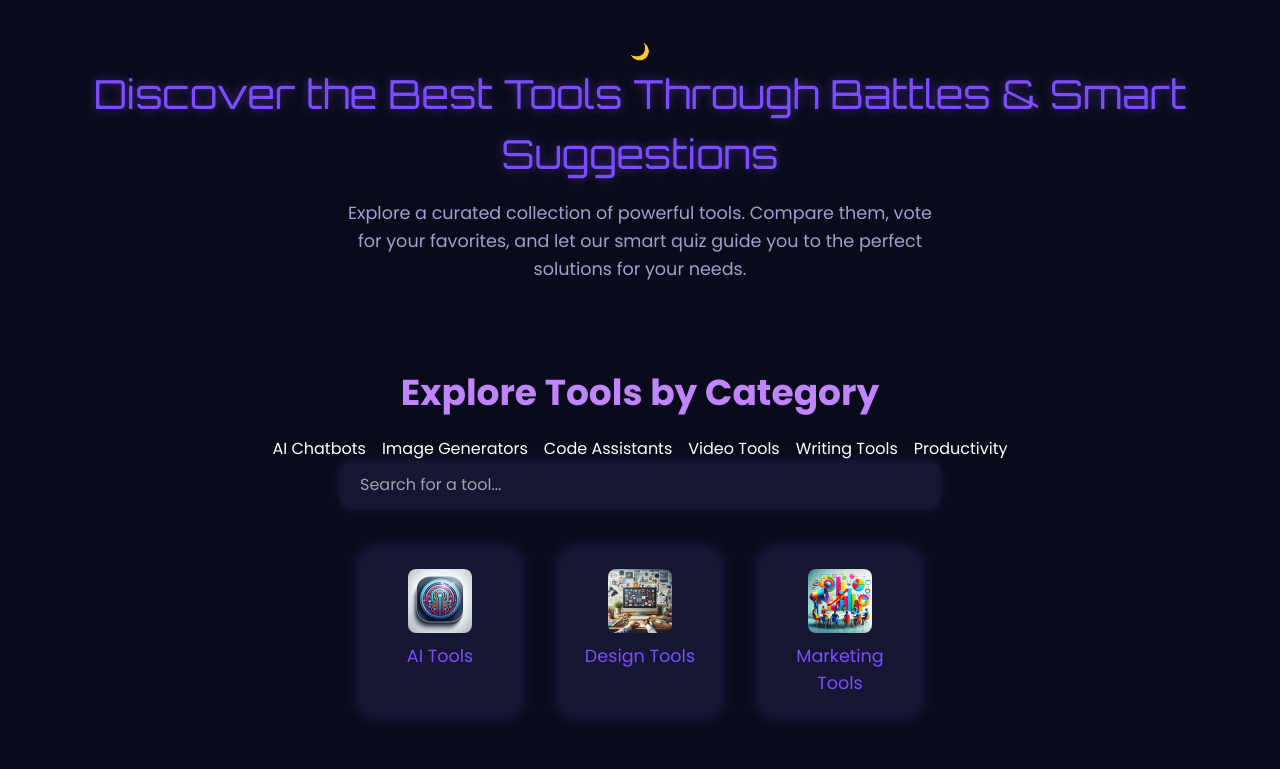
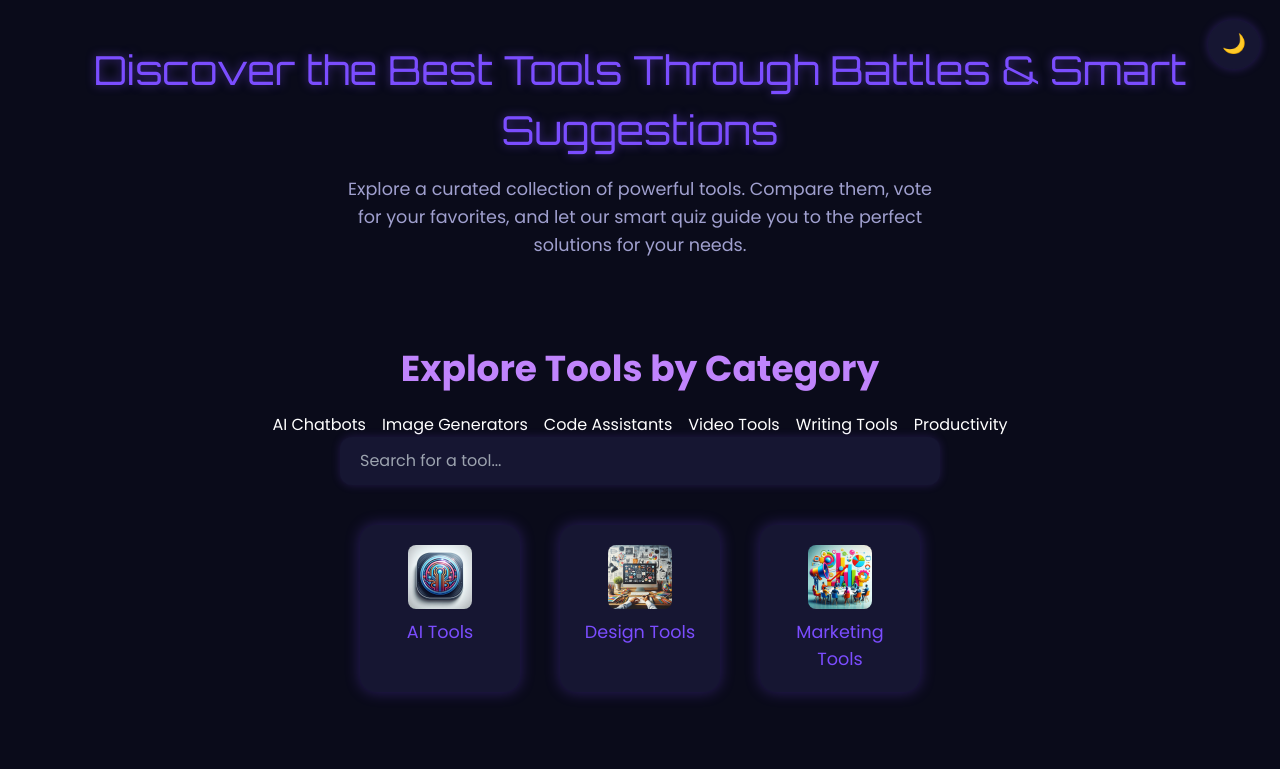
Before and after one commit to Jamilhussainseliya/tool-battle, a plain HTML site: page index.html in a window 1280 px wide. Shown: the top 769 px of the page. Drawn offline with nearby package versions, Linux system fonts and the light colour scheme.

```diff
--- a/index.html
+++ b/index.html
@@ -263,6 +263,26 @@
   background-color: rgba(123, 77, 255, 0.1);
 }
 
+.theme-toggle-btn {
+  position: fixed;
+  top: 20px;
+  right: 20px;
+  background-color: var(--card-bg);
+  color: var(--text-light);
+  border: none;
+  padding: 10px 14px;
+  border-radius: 50%;
+  font-size: 1.2rem;
+  cursor: pointer;
+  box-shadow: 0 0 10px rgba(123, 77, 255, 0.3);
+  transition: background-color 0.3s ease;
+  z-index: 1000;
+}
+
+.theme-toggle-btn:hover {
+  background-color: rgba(123, 77, 255, 0.2);
+}
+
 
 
         </style>
@@ -270,12 +290,14 @@
 </head>
 
 
-    <!-- 🌙 toggle view -->
 
-<button id="theme-toggle" class="theme-toggle-btn">🌙</button>
 
 
 <body>
+
+  <!-- 🌙 toggle view -->
+
+<button id="theme-toggle" class="theme-toggle-btn">🌙</button>
 
     <header>
       <h1>Discover the Best Tools Through Battles & Smart Suggestions</h1>
@@ -443,8 +465,17 @@
           suggestions.style.display = "block";
         }
       </script>
+window.addEventListener("DOMContentLoaded", () => {
+  const theme = localStorage.getItem("theme");
+  if (theme === "light") {
+    document.body.classList.add("light-theme");
+  }
+});
+</script>
 
+<footer>
+  <p>© 2025 Toolify. All rights reserved.</p>
+</footer>
 
-  </body>
-
+</body>
 </html>
```
